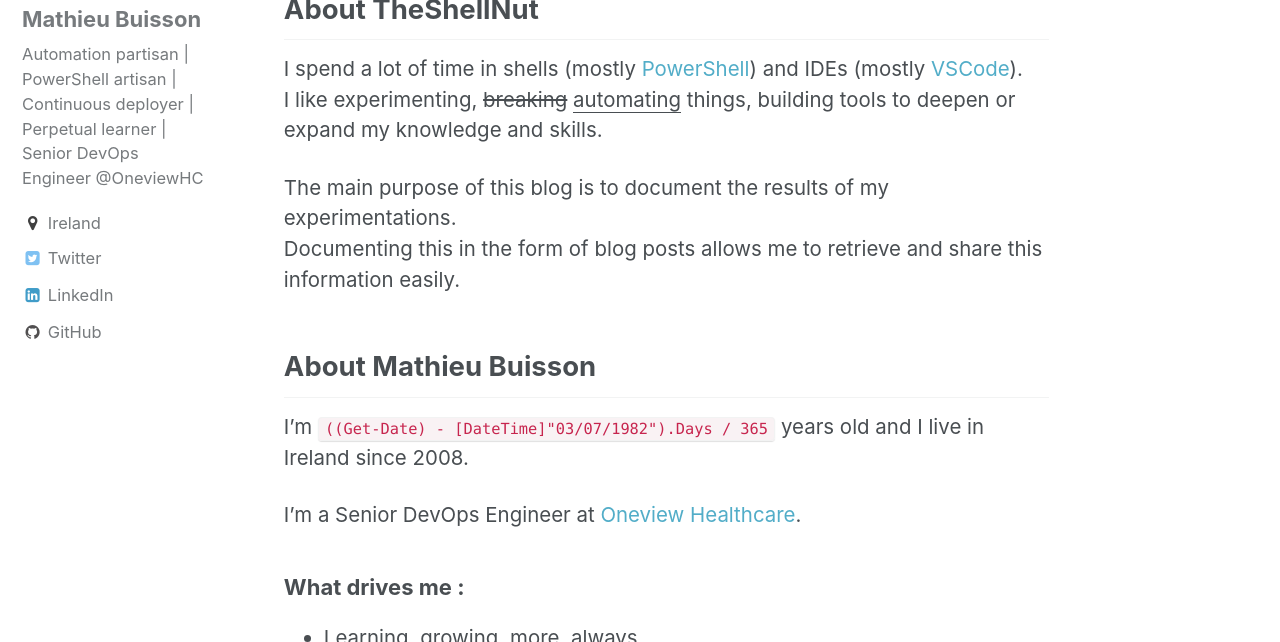
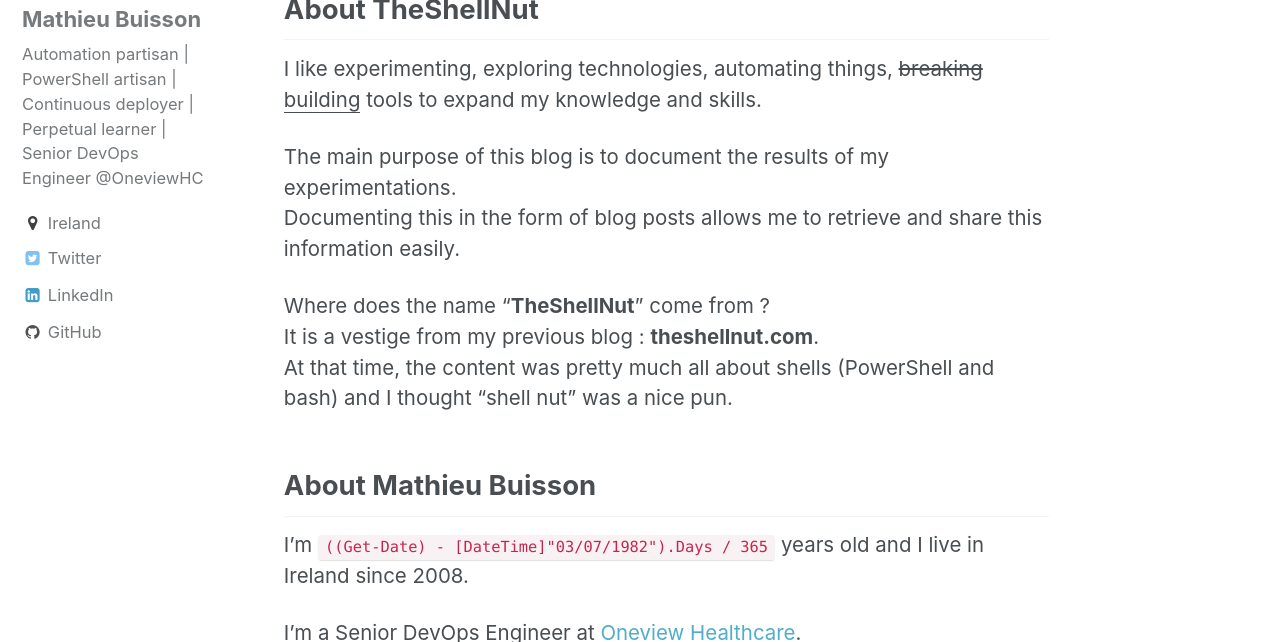
Before and after one commit to MathieuBuisson/MathieuBuisson.github.io, a Jekyll site: the page built from _pages/about.md, in a window 1280 px wide and 900 px high, cut to the strip 258-900 px from the top of the window. Built offline with Jekyll 4.4.1, drawn with Linux system fonts in a browser that asks for light colours.

```diff
--- a/_pages/about.md
+++ b/_pages/about.md
@@ -5,11 +5,14 @@ permalink: /about/
 
 ## About TheShellNut
 
-I spend a lot of time in shells (mostly [PowerShell](https://github.com/PowerShell/PowerShell)) and IDEs (mostly [VSCode](https://code.visualstudio.com/)).
-I like experimenting, <del>breaking</del> <ins>automating</ins> things, building tools to deepen or expand my knowledge and skills.
+I like experimenting, exploring technologies, automating things, <del>breaking</del> <ins>building</ins> tools to expand my knowledge and skills.
 
 The main purpose of this blog is to document the results of my experimentations.
 Documenting this in the form of blog posts allows me to retrieve and share this information easily.
+
+Where does the name "**TheShellNut**" come from ?
+It is a vestige from my previous blog : **theshellnut.com**.
+At that time, the content was pretty much all about shells (PowerShell and bash) and I thought "shell nut" was a nice pun.
 
 ## About Mathieu Buisson
 
```
Also changed, not shown: _pages/devops-resources.md (added, +30 -0 lines), _pages/resources.md (+2 -1 lines).
